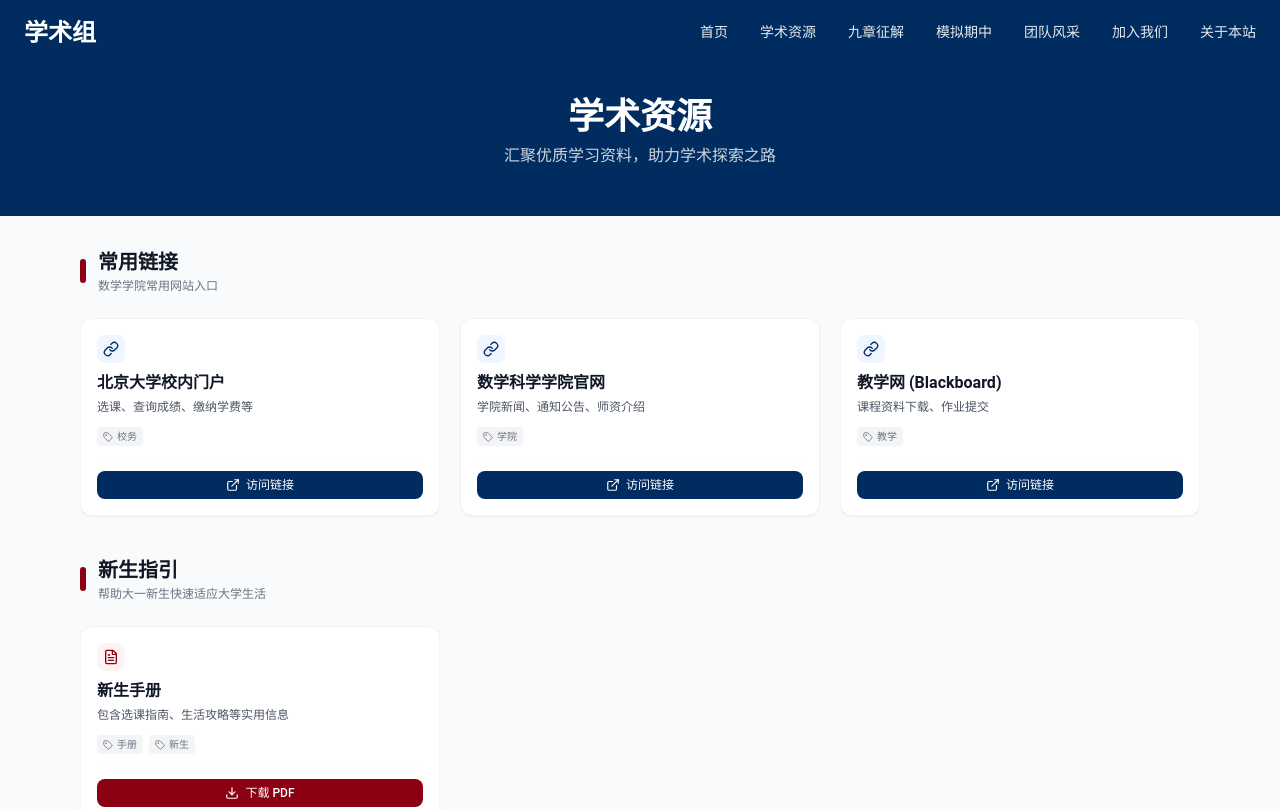
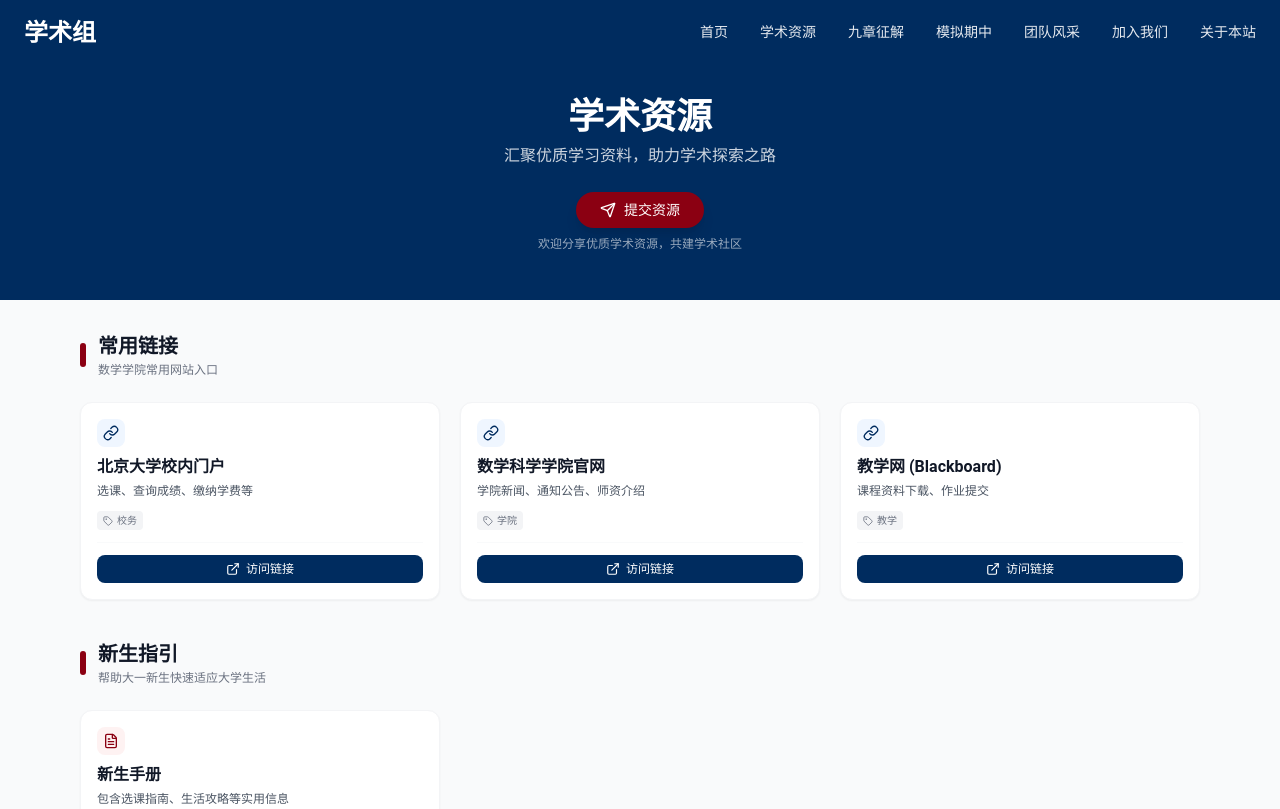
Before and after one commit to wjjpku/Academic-Department-Website, a React (Vite) app: page /resources in a window 1280 px wide. Shown: the top 809 px of the page. Built offline with nearby package versions, Linux system fonts and the light colour scheme.

Commit message:
feat: add submit resource button and config

```diff
--- a/src/config/index.ts
+++ b/src/config/index.ts
@@ -117,10 +117,12 @@ export const activitiesConfig: {
 export const resourcesConfig: {
   title: string;
   subtitle: string;
+  submitUrl?: string;
   categories: ResourceCategory[];
 } = {
   title: '学术资源',
   subtitle: '汇聚优质学习资料，助力学术探索之路',
+  submitUrl: 'https://wj.qq.com/', // Replace with your actual survey link
   categories: [
     {
       id: 'general',
@@ -138,7 +140,7 @@ export const resourcesConfig: {
           id: 'sms',
           title: '数学科学学院官网',
           description: '学院新闻、通知公告、师资介绍',
-          link: 'https://www.math.pku.edu.cn',
+          link: 'http://portal.math.pku.edu.cn/htdocs/main.php',
           tags: ['学院']
         },
         {
--- a/src/pages/Resources.tsx
+++ b/src/pages/Resources.tsx
@@ -2,7 +2,7 @@ import Navbar from '../components/Navbar';
 import Footer from '../components/Footer';
 import { motion } from 'framer-motion';
 import { resourcesConfig } from '../config';
-import { FileText, Link as LinkIcon, Download, ExternalLink, Tag } from 'lucide-react';
+import { FileText, Link as LinkIcon, Download, ExternalLink, Tag, Send } from 'lucide-react';
 
 const Resources = () => {
   return (
@@ -10,8 +10,8 @@ const Resources = () => {
       <Navbar />
 
       {/* Header */}
-      <div className="bg-pku-blue pt-24 pb-12 text-white text-center">
-        <div className="container mx-auto px-4">
+      <div className="bg-pku-blue pt-24 pb-12 text-white text-center relative overflow-hidden">
+        <div className="container mx-auto px-4 relative z-10">
           <motion.h1
             initial={{ opacity: 0, y: 20 }}
             animate={{ opacity: 1, y: 0 }}
@@ -23,10 +23,31 @@ const Resources = () => {
             initial={{ opacity: 0, y: 20 }}
             animate={{ opacity: 1, y: 0 }}
             transition={{ delay: 0.2 }}
-            className="text-white/80 max-w-2xl mx-auto text-sm md:text-base"
+            className="text-white/80 max-w-2xl mx-auto text-sm md:text-base mb-6"
           >
             {resourcesConfig.subtitle}
           </motion.p>
+
+          {resourcesConfig.submitUrl && (
+            <motion.div
+              initial={{ opacity: 0, y: 20 }}
+              animate={{ opacity: 1, y: 0 }}
+              transition={{ delay: 0.3 }}
+            >
+              <a
+                href={resourcesConfig.submitUrl}
+                target="_blank"
+                rel="noopener noreferrer"
+                className="inline-flex items-center px-6 py-2 bg-pku-red hover:bg-red-700 text-white text-sm font-medium rounded-full transition-colors shadow-lg hover:shadow-xl transform hover:-translate-y-0.5 duration-200"
+              >
+                <Send size={16} className="mr-2" />
+                提交资源
+              </a>
+              <p className="text-white/60 text-xs mt-2">
+                欢迎分享优质学术资源，共建学术社区
+              </p>
+            </motion.div>
+          )}
         </div>
       </div>
 
```
